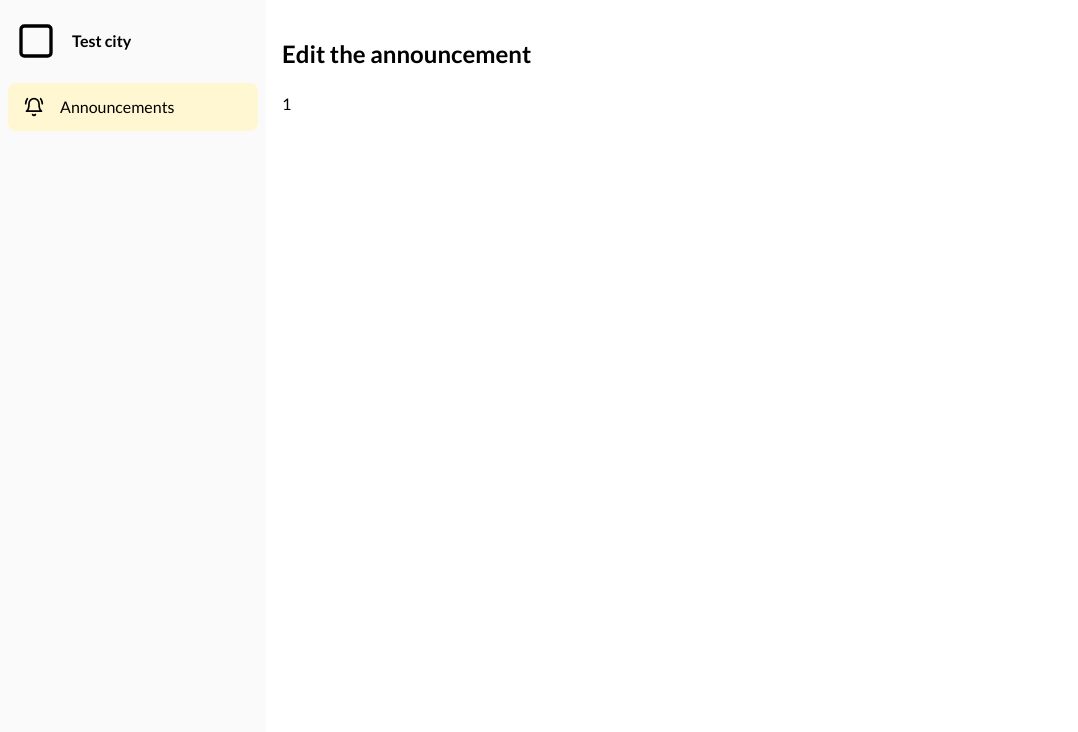
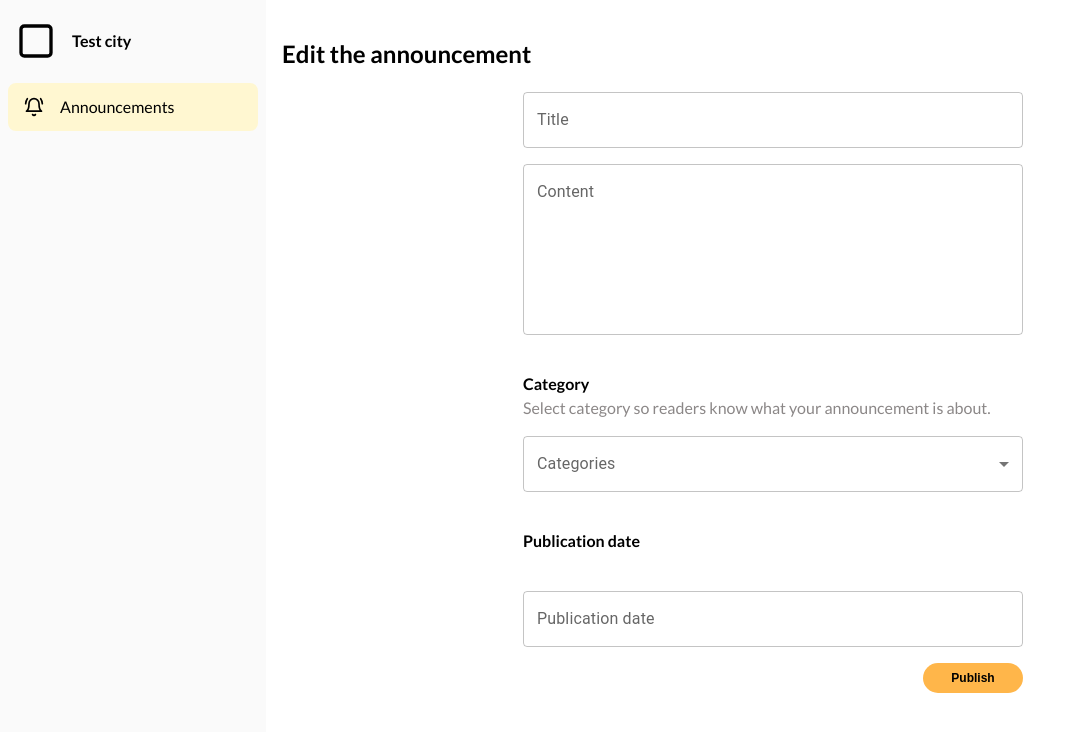
Before and after one commit to SamuelHancak/simplicity_task, a React (Vite) app: page /announcements/1 in a window 1280 px wide. Shown: the top 732 px of the page, without its empty margins (0-1078 px from the left). Built offline with nearby package versions, Linux system fonts and the light colour scheme.

Commit message:
implemented FormPage with validation using react-hook-form and materialUI

```diff
--- a/package.json
+++ b/package.json
@@ -10,12 +10,16 @@
     "preview": "vite preview"
   },
   "dependencies": {
+    "@emotion/react": "^11.11.4",
+    "@emotion/styled": "^11.11.5",
+    "@mui/material": "^5.15.15",
     "@tanstack/react-table": "^8.15.3",
     "date-fns": "^3.6.0",
     "lucide-react": "^0.367.0",
     "prettier": "^3.2.5",
     "react": "^18.2.0",
     "react-dom": "^18.2.0",
+    "react-hook-form": "^7.51.3",
     "react-router-dom": "^6.22.3"
   },
   "devDependencies": {
--- /dev/null
+++ b/src/components/Form/Form.css
@@ -0,0 +1,33 @@
+.form-class {
+    display: flex;
+    flex-direction: column;
+    gap: 16px;
+    width: 500px;
+}
+
+.form-wrapper {
+    display: flex;
+    justify-content: center;
+}
+
+.no-margin-bottom {
+    margin-bottom: 0;
+}
+
+.text-color {
+    color: #8b8787;
+}
+
+.button {
+    width: 100px;
+    align-self: flex-end;
+    background-color: #ffb64a;
+    border-radius: 25px;
+    padding: 8px 12px;
+    font-size: 12px;
+    font-weight: 600;
+    cursor: pointer;
+    text-align: center;
+    text-decoration: none;
+    vertical-align: middle;
+}
--- /dev/null
+++ b/src/components/Form/Form.tsx
@@ -0,0 +1,118 @@
+import { useForm } from "react-hook-form";
+import TextField from "@mui/material/TextField";
+import "./Form.css";
+import {
+  CATEGORIES,
+  CategoriesType,
+  NoticeType,
+} from "../Table/Table.types.ts";
+import {
+  FormControl,
+  FormHelperText,
+  InputLabel,
+  MenuItem,
+  Select,
+} from "@mui/material";
+import { ChangeEvent, useState } from "react";
+
+type FormData = Omit<NoticeType, "lastUpdate" | "link">;
+
+const FormComponent = () => {
+  const {
+    register,
+    handleSubmit,
+    formState: { errors },
+  } = useForm<FormData>();
+  const [categories, setCategories] = useState<CategoriesType[]>([]);
+
+  const handleChange = (event: ChangeEvent<{ value: unknown }>) => {
+    const {
+      target: { value },
+    } = event;
+    setCategories(
+      (typeof value === "string"
+        ? value.split(",")
+        : value) as CategoriesType[],
+    );
+  };
+
+  const onSubmit = (data: FormData) => {
+    const lastUpdate = new Date();
+    const publicationDate = new Date(data.publicationDate);
+    console.log({ ...data, lastUpdate, publicationDate });
+  };
+
+  return (
+    <div className="form-wrapper">
+      <form className="form-class" onSubmit={handleSubmit(onSubmit)}>
+        <TextField
+          label="Title"
+          error={Boolean(errors.title)}
+          helperText={errors.title && "This field is required"}
+          {...register("title", { required: true })}
+        />
+
+        <TextField
+          label="Content"
+          multiline
+          rows={6}
+          {...register("content", { required: false })}
+        />
+
+        <div>
+          <h4 className="no-margin-bottom">Category</h4>
+          <span className="text-color">
+            Select category so readers know what your announcement is about.
+          </span>
+        </div>
+        <FormControl error={Boolean(errors.categories)}>
+          <InputLabel id="categories-input">Categories</InputLabel>
+          <Select
+            multiple
+            labelId="categories-input"
+            value={categories}
+            label="Categories"
+            {...register("categories", {
+              required: true,
+              onChange: handleChange,
+            })}
+          >
+            {CATEGORIES.map((category) => (
+              <MenuItem key={category} value={category}>
+                {category}
+              </MenuItem>
+            ))}
+          </Select>
+          {errors.categories && (
+            <FormHelperText>This field is required</FormHelperText>
+          )}
+        </FormControl>
+
+        <h4>Publication date</h4>
+
+        <TextField
+          label="Publication date"
+          error={Boolean(errors.publicationDate)}
+          helperText={
+            errors.publicationDate &&
+            (errors.publicationDate.message || "This field is required")
+          }
+          {...register("publicationDate", {
+            required: true,
+            pattern: {
+              value: /\d{2}\/\d{2}\/\d{4} \d{2}:\d{2}/,
+              message: "Invalid date format. Use MM/DD/YYYY HH:mm",
+            },
+            validate: (value) =>
+              !isNaN(Date.parse(value as unknown as string)) || "Invalid date",
+          })}
+        />
+        <button className="button" type="submit">
+          Publish
+        </button>
+      </form>
+    </div>
+  );
+};
+
+export default FormComponent;
--- a/src/components/Table/Table.tsx
+++ b/src/components/Table/Table.tsx
@@ -1,4 +1,3 @@
-import React from "react";
 import {
   createColumnHelper,
   flexRender,
@@ -12,7 +11,7 @@ import { DATE_FORMAT, NoticeType } from "./Table.types";
 import { Pencil } from "lucide-react";
 import { Link } from "react-router-dom";
 
-const defaultData: NoticeType[] = [
+const DEFAULT_DATA: NoticeType[] = [
   {
     id: "notice-0",
     title: "Notice 1",
@@ -49,7 +48,7 @@ const defaultData: NoticeType[] = [
 
 const columnHelper = createColumnHelper<NoticeType>();
 
-const columns = [
+const COLUMNS = [
   columnHelper.accessor("title", {
     id: "title",
     header: "Title",
@@ -88,11 +87,9 @@ const formatDate = (date: Date) => {
 };
 
 const Table = () => {
-  const [data, _setData] = React.useState(() => [...defaultData]);
-
   const table = useReactTable({
-    data,
-    columns,
+    data: [...DEFAULT_DATA],
+    columns: COLUMNS,
     getCoreRowModel: getCoreRowModel(),
     debugTable: true,
     initialState: {
--- a/src/components/Table/Table.types.ts
+++ b/src/components/Table/Table.types.ts
@@ -1,6 +1,8 @@
 export const DATE_FORMAT = "yyyy-MM-dd HH:mm:ss";
 
-export type CategoriesType = "City" | "Health" | "Science" | "Technology";
+export const CATEGORIES = ["City", "Health", "Science", "Technology"] as const;
+
+export type CategoriesType = (typeof CATEGORIES)[number];
 
 export type NoticeType = {
   id: string;
@@ -9,4 +11,5 @@ export type NoticeType = {
   lastUpdate: Date;
   categories: CategoriesType[];
   link: string;
+  content?: string;
 };
--- a/src/pages/FormPage.tsx
+++ b/src/pages/FormPage.tsx
@@ -1,12 +1,13 @@
 import Page from "../components/Page/Page.tsx";
+import FormComponent from "../components/Form/Form.tsx";
 import { useParams } from "react-router-dom";
 
 const FormPage = () => {
-  let { id } = useParams();
+  const { id } = useParams<{ id: string }>();
 
   return (
-    <Page title="Edit the announcement">
-      <div>{id}</div>
+    <Page title={id ? "Edit the announcement" : "Create a new announcement"}>
+      <FormComponent />
     </Page>
   );
 };
```
Also changed, not shown: 1 other file (tests, documents, lock files or other folders).
